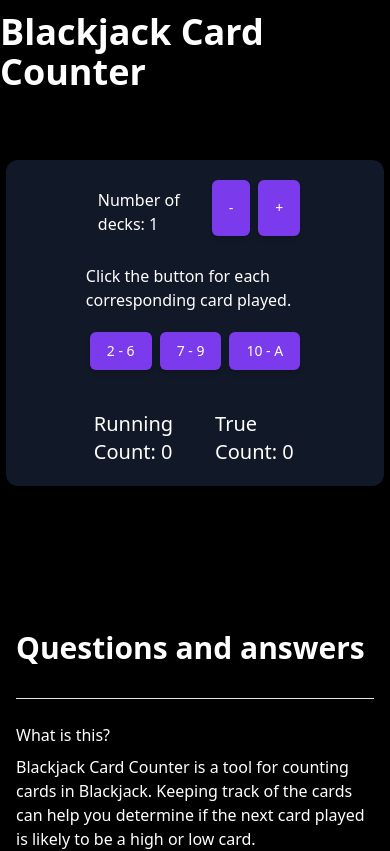
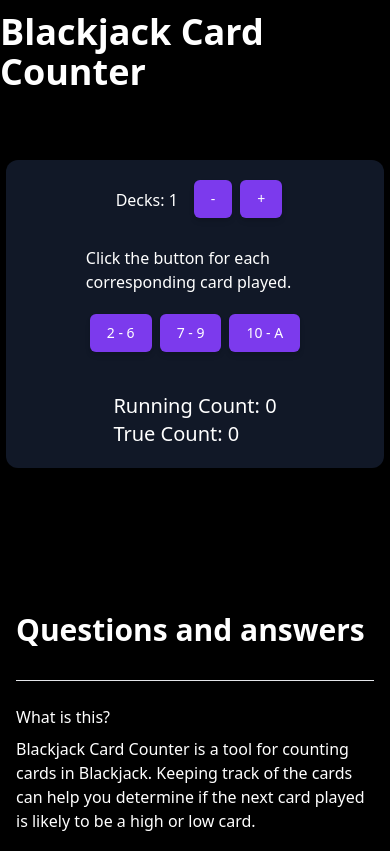
Before and after one commit to sandypockets/blackjack-card-counter, a Next.js app: page / in a window 390 px wide. Shown: the top 851 px of the page. Built offline with nearby package versions, Linux system fonts and the light colour scheme.

Commit message:
Add breakpoint

```diff
--- a/components/DeckQuantity.jsx
+++ b/components/DeckQuantity.jsx
@@ -11,7 +11,7 @@ export default function DeckQuantity({ numOfDecks, setNumOfDecks }) {
     <div className="flex justify-center pb-6 font-thin">
       <div className="pb-1 flex">
         <h2 className="pt-2 mx-3">
-          Number of decks: <strong>{numOfDecks}</strong>
+          Decks: <strong>{numOfDecks}</strong>
         </h2>
         <Button
           handleClick={addRemoveDecks}
--- a/components/DisplayCount.jsx
+++ b/components/DisplayCount.jsx
@@ -1,7 +1,7 @@
 export default function DisplayCount({ runningCount, trueCount }) {
   return (
     <div className="flex justify-center pt-10">
-      <div className="text-xl flex">
+      <div className="text-xl flex flex-col sm:flex-row">
         <p className="mx-2 font-thin">Running Count: <strong>{runningCount}</strong></p>
         <p className="mx-2 font-thin">True Count: <strong>{Math.round(trueCount)}</strong></p>
       </div>
```
